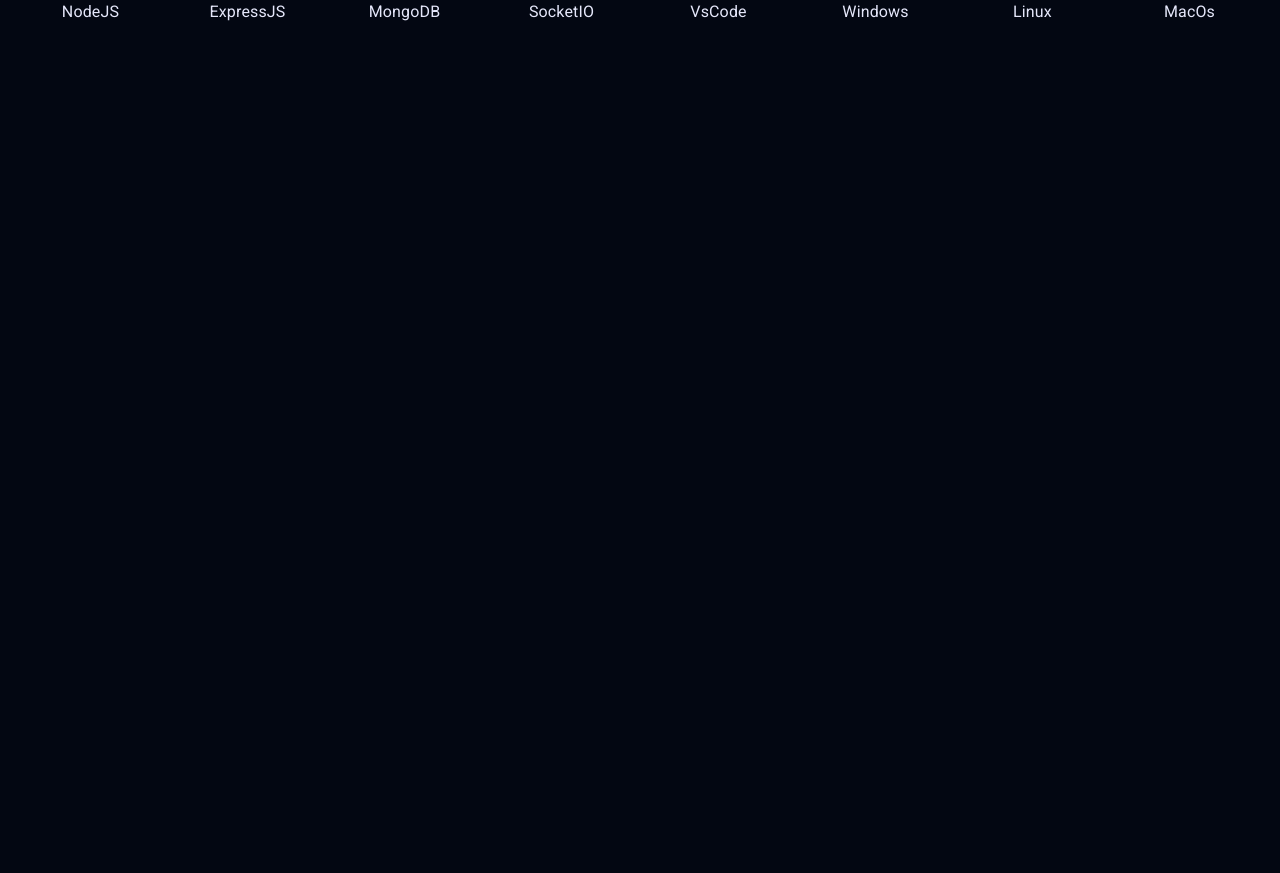
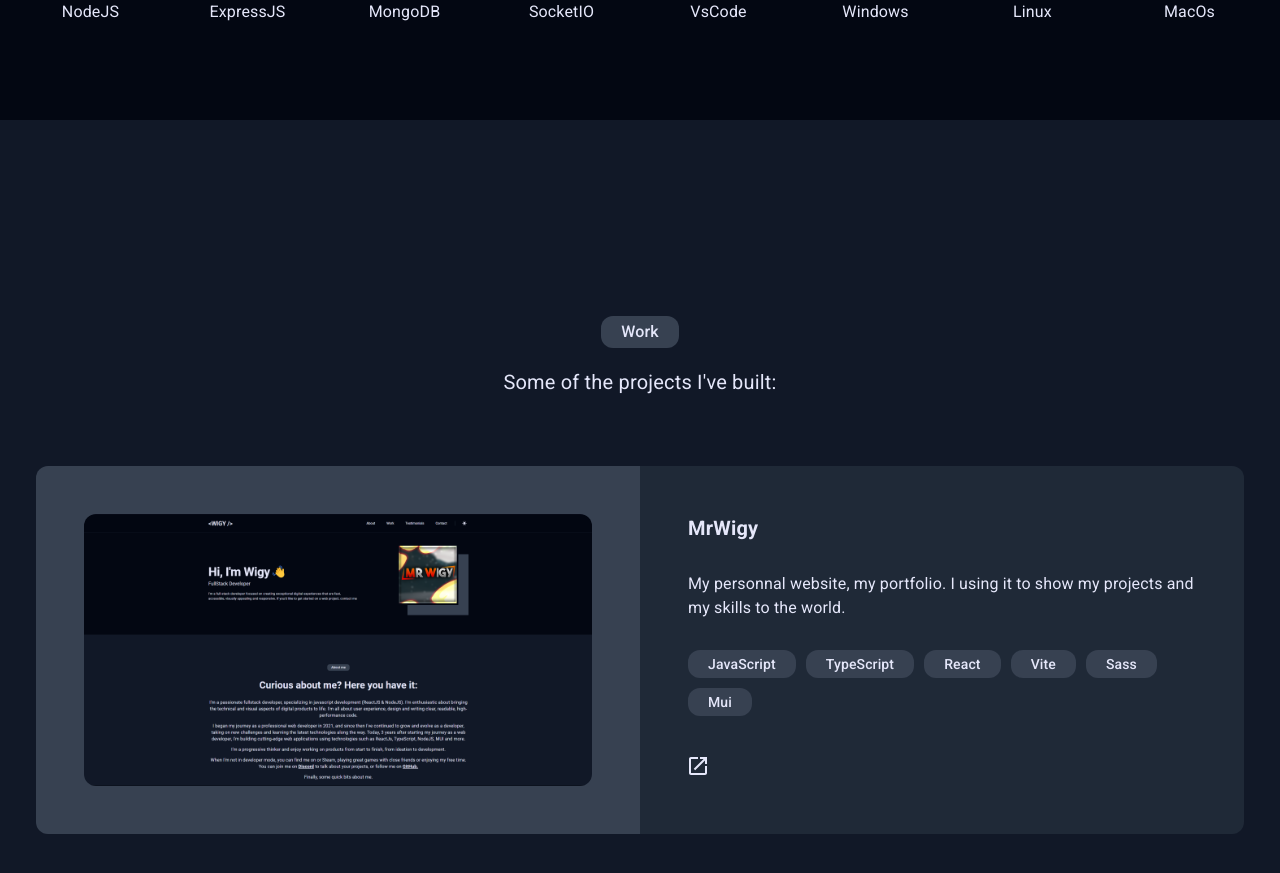
Before and after one commit to mrwigy/mrwigyfr, a React (Vite) app: page / in a window 1280 px wide. Shown: the part 2060-2933 px from the top of the page. Before the commit the page ends 2180 px from the top, so only its background shows below. Built offline with nearby package versions, Linux system fonts and the light colour scheme.

Commit message:
Add work view

```diff
--- a/public/data/projects.json
+++ b/public/data/projects.json
@@ -1,13 +1,10 @@
 [
 	{
-		"name": "mr__wigy.fr",
-		"version": "1.0.0",
-		"description": "A simple website for Mr. Wigy",
-		"image": ""
-	},
-	{
-		"name": "mr__wigy.fr",
-		"version": "1.0.0",
-		"description": "A simple website for Mr. Wigy"
+		"name": "MrWigy",
+		"description": "My personnal website, my portfolio. I using it to show my projects and my skills to the world.",
+		"technologies": ["JavaScript", "TypeScript", "React", "Vite", "Sass", "Mui"],
+		"image": "mrwigy.png",
+		"link": "https://mrwigy.fr",
+		"source": ""
 	}
 ]
--- a/src/App.tsx
+++ b/src/App.tsx
@@ -4,6 +4,7 @@ import Nav from './views/Nav';
 import Header from './views/Header';
 import About from './views/About';
 import Skills from './views/Skills';
+import Work from './views/Work';
 
 export default class App extends Component {
 	render() {
@@ -13,6 +14,7 @@ export default class App extends Component {
 				<Header />
 				<About />
 				<Skills />
+				<Work />
 			</>
 		);
 	}
--- a/src/style/components/_about.scss
+++ b/src/style/components/_about.scss
@@ -13,6 +13,9 @@
 
 		@media (max-width: 1300px) {
 			padding: 96px 36px !important;
+		}
+		@media (max-width: 600px) {
+			padding: 96px 16px !important;
 		}
 
 		&_chip {
@@ -30,17 +33,39 @@
 		&_text {
 			text-align: center;
 
+			@media (max-width: 850px) {
+				text-align: justify !important;
+			}
+
 			&_h3 {
 				font-size: 3rem !important;
 				line-height: 2.5rem !important;
 				font-weight: 700 !important;
 				margin-bottom: 50px !important;
+
+				@media (max-width: 1021px) {
+					font-size: 2.5rem !important;
+					line-height: 2.25rem !important;
+				}
+				@media (max-width: 500px) {
+					font-size: 2rem !important;
+					line-height: 2rem !important;
+				}
 			}
 			&_typo {
 				font-size: 1.375rem !important;
 				line-height: 2rem !important;
 				font-weight: 400 !important;
 				margin-bottom: 20px !important;
+
+				@media (max-width: 1021px) {
+					font-size: 1.25rem !important;
+					line-height: 1.75rem !important;
+				}
+				@media (max-width: 500px) {
+					font-size: 1.125rem !important;
+					line-height: 1.5rem !important;
+				}
 
 				&_a {
 					text-decoration: underline;
--- a/src/style/components/_header.scss
+++ b/src/style/components/_header.scss
@@ -13,6 +13,9 @@
 
 		@media (max-width: 1300px) {
 			padding: 96px 36px !important;
+		}
+		@media (max-width: 600px) {
+			padding: 96px 16px !important;
 		}
 
 		@media (max-width: 810px) {
--- a/src/style/components/_skills.scss
+++ b/src/style/components/_skills.scss
@@ -12,6 +12,9 @@
 
 		@media (max-width: 1300px) {
 			padding: 96px 36px !important;
+		}
+		@media (max-width: 600px) {
+			padding: 96px 16px !important;
 		}
 
 		&_text {
--- /dev/null
+++ b/src/style/components/_work.scss
@@ -0,0 +1,173 @@
+.work {
+	width: 100%;
+	align-items: center;
+	padding-top: 100px;
+	background: $lightRichBlack;
+
+	&_container {
+		justify-content: center;
+		align-items: center;
+		width: 100%;
+		max-width: 80rem;
+		padding: 96px 0 !important;
+
+		@media (max-width: 1300px) {
+			padding: 96px 36px !important;
+		}
+		@media (max-width: 600px) {
+			padding: 96px 16px !important;
+		}
+
+		&_text {
+			justify-content: center;
+			align-items: center;
+
+			&_chip {
+				font-weight: 500 !important;
+				font-size: 0.875rem;
+				line-height: 1.25rem;
+				background: $charcoal;
+				text-align: center;
+				padding: 4px 20px;
+				border-radius: 0.75rem;
+				margin-bottom: 20px !important;
+			}
+			&_title {
+				font-size: 1.25rem !important;
+				line-height: 1.75rem !important;
+				max-width: 36rem;
+				margin-bottom: 50px !important;
+				text-align: center;
+			}
+		}
+		&_cards {
+			flex-wrap: wrap;
+
+			&_item {
+				flex-direction: row !important;
+				border-radius: 0.75rem;
+				overflow: hidden;
+				margin: 20px 0;
+
+				@media (max-width: 760px) {
+					flex-direction: column !important;
+				}
+
+				&_media {
+					width: 50%;
+					background: $charcoal;
+					padding: 48px;
+					justify-content: center;
+					align-items: center;
+
+					@media (max-width: 1020px) {
+						padding: 32px;
+					}
+					@media (max-width: 760px) {
+						width: 100%;
+					}
+
+					&_img {
+						width: 100%;
+						height: 100%;
+						object-fit: cover;
+						border-radius: 0.75rem;
+						transition: all 0.2s cubic-bezier(0.4, 0, 1, 1);
+
+						&:hover {
+							transform: scale(1.05);
+						}
+					}
+				}
+				&_text {
+					width: 50%;
+					background: $gunmetal;
+					padding: 48px;
+
+					@media (max-width: 1020px) {
+						padding: 32px;
+					}
+					@media (max-width: 760px) {
+						width: 100%;
+					}
+
+					&_h1 {
+						font-size: 1.25rem !important;
+						line-height: 1.75rem !important;
+						font-weight: 600 !important;
+						margin-bottom: 30px !important;
+					}
+					&_desc {
+						font-size: 1rem !important;
+						line-height: 1.5rem !important;
+						margin-bottom: 30px !important;
+					}
+					&_tech {
+						flex-direction: row !important;
+						flex-wrap: wrap;
+						margin-bottom: 20px !important;
+
+						&_typo {
+							font-size: 0.875rem !important;
+							line-height: 1.25rem !important;
+							font-weight: 500 !important;
+							background: $charcoal;
+							text-align: center;
+							padding: 4px 20px;
+							border-radius: 0.75rem;
+							margin-right: 10px !important;
+							margin-bottom: 10px !important;
+						}
+					}
+				}
+				&_link {
+					justify-content: start !important;
+					align-items: start;
+
+					&_button {
+						transition: all 0.2s cubic-bezier(0.4, 0, 0.2, 1);
+						margin-left: -10px !important;
+						border-radius: 0.5rem;
+
+						&_icon {
+							color: $lavender;
+						}
+
+						&:hover {
+							background: $lightRichBlack !important;
+						}
+					}
+				}
+			}
+		}
+		&_load {
+			width: 100%;
+			margin-top: 50px;
+			margin-bottom: 50px;
+
+			&_button {
+				background: $charcoal !important;
+				width: 100%;
+				padding: 20px 40px !important;
+				border-radius: 0.75rem;
+				font-size: 1.25rem !important;
+				line-height: 1.75rem !important;
+				font-weight: 600 !important;
+				transition: all 0.2s cubic-bezier(0.4, 0, 0.2, 1);
+				color: $lavender !important;
+
+				&:hover {
+					background: $gunmetal !important;
+				}
+			}
+		}
+	}
+}
+
+.reverse {
+	flex-direction: row-reverse !important;
+
+	@media (max-width: 760px) {
+		flex-direction: column !important;
+	}
+}
--- a/src/style/general/_settings.scss
+++ b/src/style/general/_settings.scss
@@ -32,6 +32,7 @@ ol {
 /* Remove default padding */
 html,
 body {
+	scroll-behavior: smooth;
 	padding: 0;
 }
 
--- a/src/style/index.scss
+++ b/src/style/index.scss
@@ -7,3 +7,4 @@
 @import './components/header';
 @import './components/about';
 @import './components/skills';
+@import './components/work';
--- /dev/null
+++ b/src/views/Work.tsx
@@ -0,0 +1,89 @@
+import { Component } from 'react';
+import { Button, CardMedia, IconButton, Stack, Typography } from '@mui/material';
+
+import LaunchIcon from '@mui/icons-material/Launch';
+import { ProjectType } from '../vite-env';
+
+type WorkState = {
+	projects: Array<{
+		name: string;
+		description: string;
+		technologies: Array<string>;
+		image: string;
+		link: string;
+	}>;
+	load: number;
+};
+
+export default class Work extends Component<any, WorkState> {
+	constructor(props: any) {
+		super(props);
+
+		this.state = {
+			projects: [],
+			load: 3,
+		};
+	}
+
+	componentDidMount(): void {
+		fetch('/data/projects.json')
+			.then((res) => res.json())
+			.then((data) => {
+				this.setState({ projects: data });
+			});
+	}
+
+	render() {
+		const { projects, load } = this.state;
+
+		return (
+			<Stack className='work' id='work'>
+				<Stack className='work_container'>
+					<Stack className='work_container_text'>
+						<Typography className='work_container_text_chip'>Work</Typography>
+						<Typography className='work_container_text_title'>Some of the projects I've built:</Typography>
+					</Stack>
+					<Stack className='work_container_cards'>
+						{projects.slice(0, load).map((project: ProjectType, index: number) => {
+							return (
+								<Stack className={`work_container_cards_item ${index % 2 !== 0 && 'reverse'}`} key={index}>
+									<Stack className='work_container_cards_item_media'>
+										<a href={project.link} target='_blank'>
+											<CardMedia src={`projectImg/${project.image}`} alt={project.description} component='img' className='work_container_cards_item_media_img' />
+										</a>
+									</Stack>
+									<Stack className='work_container_cards_item_text'>
+										<Typography className='work_container_cards_item_text_h1'>{project.name}</Typography>
+										<Typography className='work_container_cards_item_text_desc'>{project.description.length > 200 ? project.description.slice(0, 200) + '...' : project.description}</Typography>
+										<Stack className='work_container_cards_item_text_tech'>
+											{project.technologies.map((tech: string) => {
+												return <Typography className='work_container_cards_item_text_tech_typo'>{tech}</Typography>;
+											})}
+										</Stack>
+										<Stack className='work_container_cards_item_link'>
+											<IconButton className='work_container_cards_item_link_button' href={project.link} target='_blank' rel='noopener noreferrer'>
+												<LaunchIcon className='work_container_cards_item_link_button_icon' />
+											</IconButton>
+										</Stack>
+									</Stack>
+								</Stack>
+							);
+						})}
+					</Stack>
+					{projects.length > load && (
+						<Stack className='work_container_load'>
+							<Button
+								className='work_container_load_button'
+								onClick={() => {
+									this.setState({ load: load + 3 });
+								}}
+							>
+								Load More
+							</Button>
+						</Stack>
+					)}
+				</Stack>
+			</Stack>
+		);
+	}
+}
--- a/src/views/components/NavContent.tsx
+++ b/src/views/components/NavContent.tsx
@@ -23,22 +23,22 @@ export default class NavContent extends Component<any, NavContentState> {
 			<>
 				<List className='nav_container_navigation_list'>
 					<ListItem className='nav_container_navigation_list_item'>
-						<Link className='nav_container_navigation_list_item_link' href='/'>
+						<Link className='nav_container_navigation_list_item_link' href='#about'>
 							About
 						</Link>
 					</ListItem>
 					<ListItem className='nav_container_navigation_list_item'>
-						<Link className='nav_container_navigation_list_item_link' href='/'>
+						<Link className='nav_container_navigation_list_item_link' href='#work'>
 							Work
 						</Link>
 					</ListItem>
 					<ListItem className='nav_container_navigation_list_item'>
-						<Link className='nav_container_navigation_list_item_link' href='/'>
+						<Link className='nav_container_navigation_list_item_link' href='#testimonials'>
 							Testimonials
 						</Link>
 					</ListItem>
 					<ListItem className='nav_container_navigation_list_item'>
-						<Link className='nav_container_navigation_list_item_link' href='/'>
+						<Link className='nav_container_navigation_list_item_link' href='#contact'>
 							Contact
 						</Link>
 					</ListItem>
```
Also changed, not shown: src/views/About.tsx (+5 -5 lines), src/vite-env.d.ts (+8 -0 lines), public/projectImg/mrwigy.png (added), public/projectImg/test.png (added).
